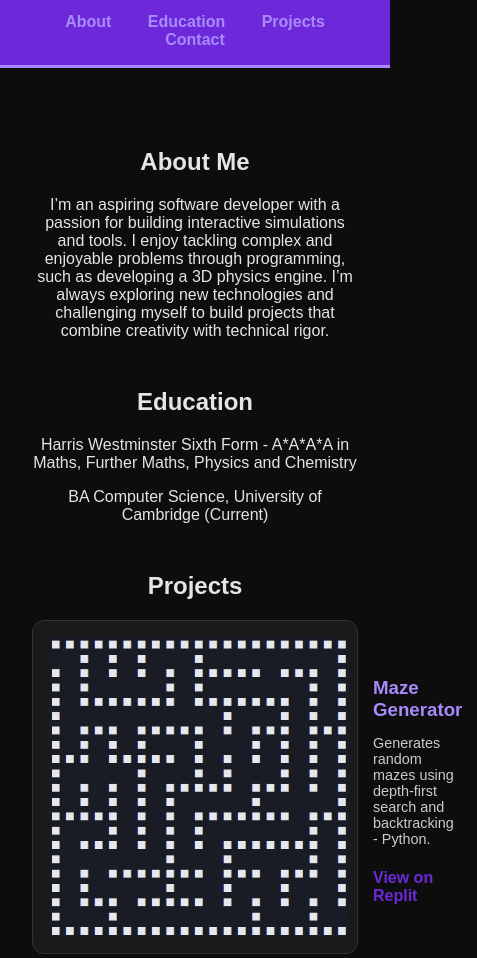
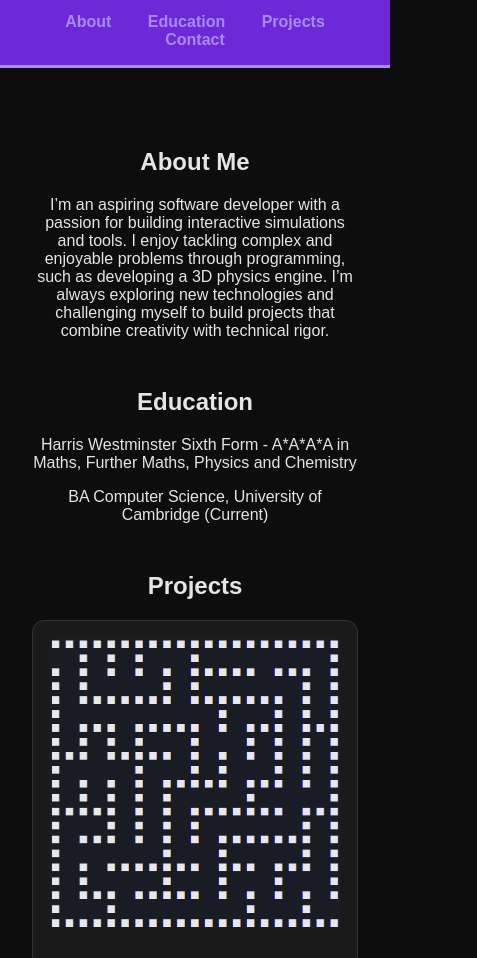
Before and after one commit to SumoBob567/portfolio, a plain HTML site: page index.html in a window 390 px wide. Shown: the part 94-1052 px from the top of the page, 477 px wide, since content can reach past the window. Drawn offline with Linux system fonts and the light colour scheme.

Commit message:
phone alignment fix

```diff
--- a/index.html
+++ b/index.html
@@ -4,6 +4,7 @@
   <meta charset="UTF-8">
   <meta name="viewport" content="width=device-width, initial-scale=1.0">
   <title>Sumant Bobbili | Portfolio</title>
+  <meta name="description" content="Sumant Bobbili | Cambridge Computer Science student. Portfolio featuring software projects: 3D physics engine, maze generator, and CV analyzer. Skilled in Python, Java, and problem-solving.">
   <style>
     html {
       scroll-behavior: smooth;
@@ -112,6 +113,23 @@
       color: #888;
       padding-bottom: 2rem;
     }
+
+    @media (max-width: 768px) {
+      .project-card {
+        flex-direction: column;
+        text-align: center;
+      }
+
+      .project-card img,
+      .project-card video {
+        width: 100%;
+        height: auto;
+      }
+
+      .project-info {
+        text-align: center;
+      }
+    }
   </style>
 </head>
 <body>
```
